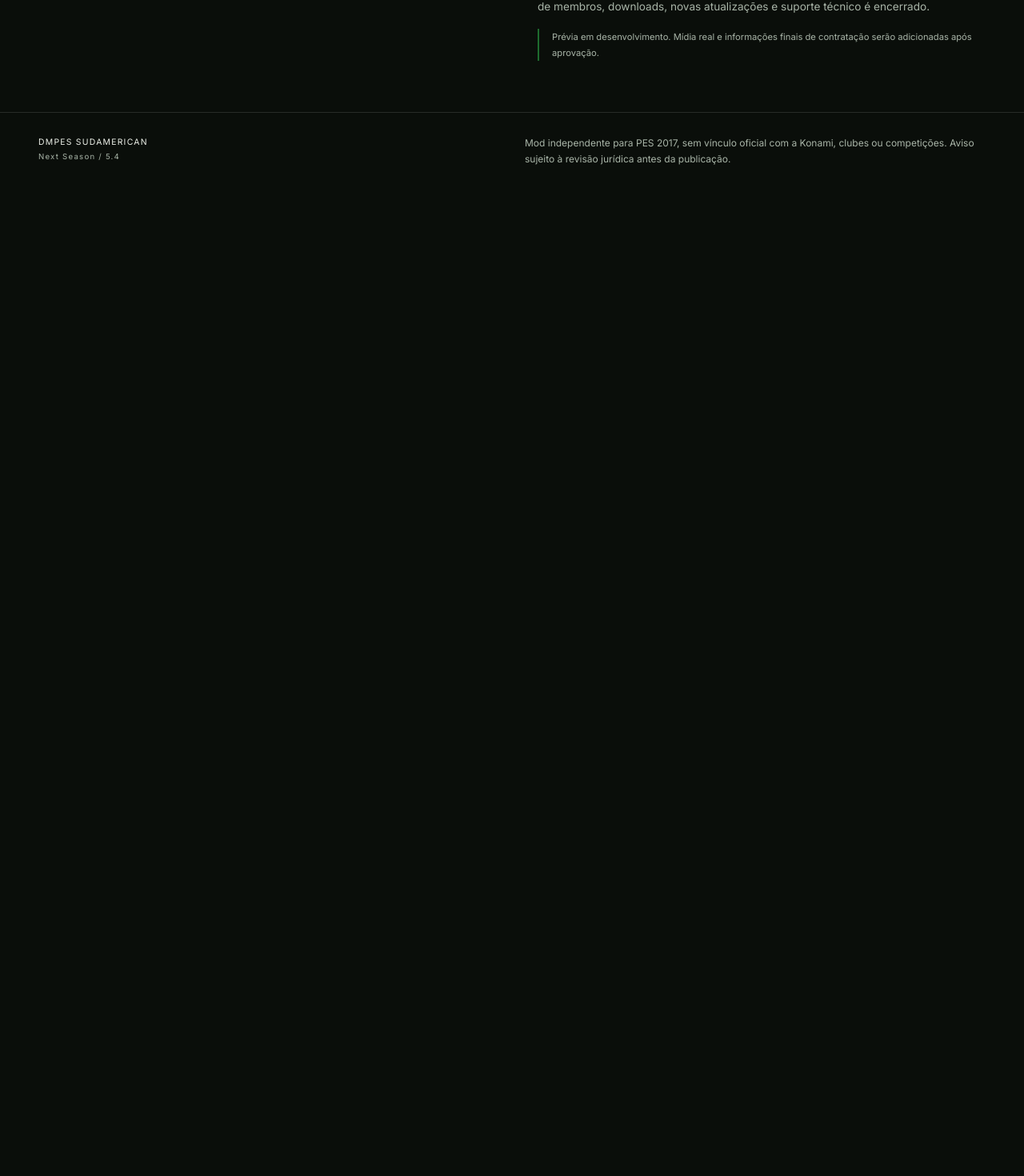
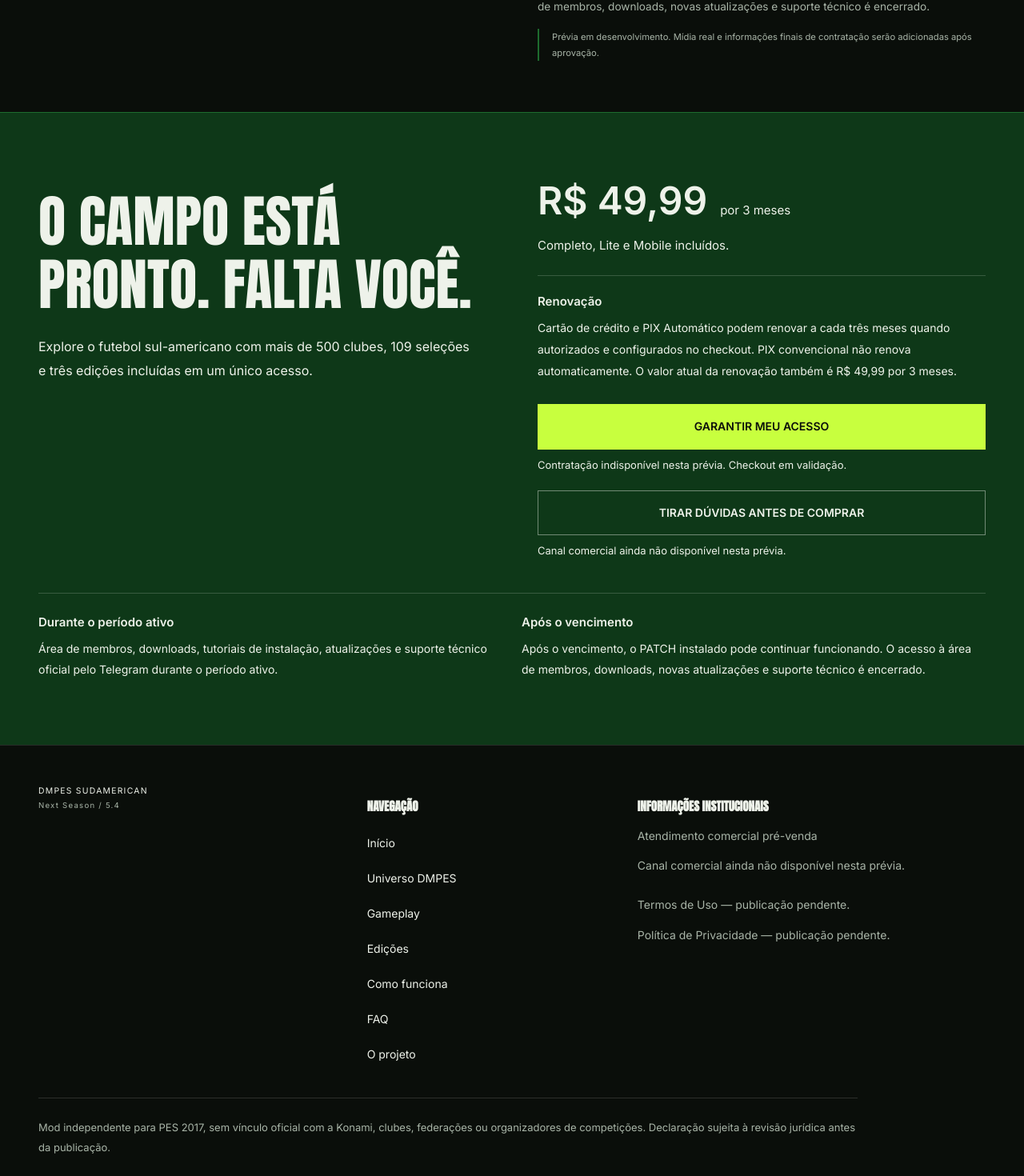
Before and after one commit to dmpescomercial/dmpes-landing-page, a Next.js app: page / in a window 1280 px wide. Shown: the part 7767-9237 px from the top of the page at 80% size. Before the commit the page ends 8003 px from the top, so only its background shows below. Built offline with nearby package versions, Linux system fonts and the light colour scheme.

Commit message:
Implementa CTA final e rodapé institucional da Fase 7 para revisão

```diff
--- a/app/globals.css
+++ b/app/globals.css
@@ -300,3 +300,33 @@
 .faq-answer { padding: 0 1.25rem 1.25rem; color: var(--color-muted); font-size: .9375rem; line-height: 1.9; }
 @media (min-width: 1024px) { .faq-section { padding: 5rem 0; } .faq-question { padding: 1.25rem 1.5rem; font-size: 1rem; } .faq-answer { padding: 0 1.5rem 1.5rem; } }
 @media (prefers-reduced-motion: reduce) { .faq-item, .faq-question { transition: none; } }
+
+/* Fase 7: fechamento comercial com destinos pendentes indisponíveis. */
+.final-cta { padding: 4rem 0; background: var(--color-deep-green); border-top: 1px solid var(--color-brand-green); }
+.final-cta-grid { display: grid; gap: 2.5rem; }
+.final-cta-heading h2 { font-family: var(--font-display); font-size: clamp(2.75rem,5.5vw,4.5rem); line-height: 1.12; font-weight: 400; }
+.final-cta-heading > p { margin-top: 1.5rem; font-size: 1rem; line-height: 1.85; max-width: 34rem; }
+.final-cta-offer { min-width: 0; }
+.final-cta-price { display: flex; flex-wrap: wrap; align-items: baseline; gap: .5rem 1rem; }
+.final-cta-price strong { font-size: clamp(2.25rem,4vw,3rem); font-weight: 600; line-height: 1.25; white-space: nowrap; }
+.final-cta-price span, .final-cta-editions { font-size: .9375rem; line-height: 1.8; }
+.final-cta-editions { margin-top: .75rem; }
+.final-cta-renewal { margin-top: 1.5rem; padding-top: 1.25rem; border-top: 1px solid #eef2ea30; }
+.final-cta h3 { font-size: .9375rem; font-weight: 600; line-height: 1.6; }
+.final-cta-renewal p, .final-cta-conditions p { margin-top: .5rem; font-size: .875rem; line-height: 1.9; }
+.final-cta-actions { display: grid; gap: 1.25rem; margin-top: 1.75rem; }
+.pending-button { width: 100%; min-height: 52px; padding: 1rem; font-family: var(--font-sans); font-size: .875rem; font-weight: 600; line-height: 1.6; cursor: not-allowed; }
+.pending-primary { background: var(--color-lime); color: var(--color-background); border: 1px solid var(--color-lime); }
+.pending-secondary { background: transparent; color: var(--color-foreground); border: 1px solid #eef2ea70; }
+.pending-action p { margin-top: .5rem; font-size: .8125rem; line-height: 1.8; }
+.final-cta-conditions { display: grid; gap: 1.5rem; margin-top: 2.5rem; padding-top: 1.5rem; border-top: 1px solid #eef2ea30; }
+.institutional-footer { padding: 3rem 0 2rem; }
+.institutional-footer-grid { display: grid; gap: 2rem; }
+.institutional-footer h2 { font-size: .9375rem; line-height: 1.6; font-weight: 600; }
+.institutional-footer ul { list-style: none; padding: 0; margin-top: .75rem; }
+.institutional-footer nav a { display: inline-flex; align-items: center; min-height: 44px; font-size: .875rem; line-height: 1.7; }
+.footer-information p, .footer-information li { margin-top: .75rem; color: var(--color-muted); font-size: .875rem; line-height: 1.8; }
+.footer-information ul { margin-top: 1.5rem; }
+.footer-independence { margin-top: 2rem; padding-top: 1.5rem; border-top: 1px solid #eef2ea25; max-width: 64rem; color: var(--color-muted); font-size: .8125rem; line-height: 1.9; }
+@media (min-width: 640px) { .final-cta-conditions { grid-template-columns: repeat(2,minmax(0,1fr)); } }
+@media (min-width: 1024px) { .final-cta { padding: 5rem 0; } .final-cta-grid { grid-template-columns: 1fr 1fr; gap: 4rem; } .institutional-footer-grid { grid-template-columns: 1fr .8fr 1.2fr; gap: 3rem; } }
--- a/app/page.tsx
+++ b/app/page.tsx
@@ -1,3 +1,4 @@
+import { FinalCTA } from "@/components/sections/final-cta";
 import { FAQ } from "@/components/sections/faq";
 import { HowItWorks } from "@/components/sections/how-it-works";
 import { Editions } from "@/components/sections/editions";
@@ -10,5 +11,5 @@
 import { product } from "@/content/product";
 
 export default function Home() {
-  return <><Header /><main id="conteudo"><Hero /><Universe /><Gallery /><Editions /><HowItWorks /><FAQ /><section id="sobre" aria-labelledby="about-title" className="about-section"><Container className="about-grid"><div><p className="eyebrow">Um projeto independente</p><h2 id="about-title">Sul-americano<br />por essência.</h2></div><div className="about-copy"><p>{product.aboutDescription}</p><p>{product.subscription.activeBenefits}</p><p className="text-muted">{product.subscription.expiry}</p><p className="development-note">Prévia em desenvolvimento. Mídia real e informações finais de contratação serão adicionadas após aprovação.</p></div></Container></section></main><Footer /></>;
+  return <><Header /><main id="conteudo"><Hero /><Universe /><Gallery /><Editions /><HowItWorks /><FAQ /><section id="sobre" aria-labelledby="about-title" className="about-section"><Container className="about-grid"><div><p className="eyebrow">Um projeto independente</p><h2 id="about-title">Sul-americano<br />por essência.</h2></div><div className="about-copy"><p>{product.aboutDescription}</p><p>{product.subscription.activeBenefits}</p><p className="text-muted">{product.subscription.expiry}</p><p className="development-note">Prévia em desenvolvimento. Mídia real e informações finais de contratação serão adicionadas após aprovação.</p></div></Container></section><FinalCTA /></main><Footer /></>;
 }
--- a/components/layout/footer.tsx
+++ b/components/layout/footer.tsx
@@ -1,6 +1,15 @@
 import { Container } from "@/components/ui/container";
 import { product } from "@/content/product";
+import { footerContent } from "@/content/footer";
+import { commercialLinks } from "@/content/links";
 
 export function Footer() {
-  return <footer className="site-footer"><Container className="flex flex-col gap-4 py-7 sm:flex-row sm:items-start sm:justify-between"><p className="footer-brand">{product.name}<br /><span>{product.edition} / {product.version}</span></p><p className="max-w-xl text-xs leading-relaxed text-muted">Mod independente para PES 2017, sem vínculo oficial com a Konami, clubes ou competições. Aviso sujeito à revisão jurídica antes da publicação.</p></Container></footer>;
+  return <footer className="site-footer institutional-footer"><Container>
+    <div className="institutional-footer-grid">
+      <div><p className="footer-brand">{product.name}<br /><span>{product.edition} / {product.version}</span></p></div>
+      <nav aria-label="Navegação do rodapé"><h2>Navegação</h2><ul>{footerContent.navigation.map(link => <li key={link.href}><a href={link.href}>{link.label}</a></li>)}</ul></nav>
+      <div className="footer-information"><h2>Informações institucionais</h2><p>Atendimento comercial pré-venda</p><p>{commercialLinks.whatsapp.explanation}</p><ul>{footerContent.documents.map(document => <li key={document}>{document}</li>)}</ul></div>
+    </div>
+    <p className="footer-independence">{footerContent.independence}</p>
+  </Container></footer>;
 }
--- /dev/null
+++ b/components/sections/final-cta.tsx
@@ -0,0 +1,20 @@
+import { Container } from "@/components/ui/container";
+import { PendingAction } from "@/components/ui/pending-action";
+import { finalCTA } from "@/content/final-cta";
+import { commercialLinks } from "@/content/links";
+import { formattedPrice, product } from "@/content/product";
+
+export function FinalCTA() {
+  return <section id="acesso" className="final-cta" aria-labelledby="final-cta-title"><Container>
+    <div className="final-cta-grid">
+      <div className="final-cta-heading"><h2 id="final-cta-title">{finalCTA.title}</h2><p>{finalCTA.description}</p></div>
+      <div className="final-cta-offer">
+        <p className="final-cta-price"><strong>{formattedPrice}</strong><span>por {product.subscription.months} meses</span></p>
+        <p className="final-cta-editions">{finalCTA.editions}</p>
+        <div className="final-cta-renewal"><h3>Renovação</h3><p>{finalCTA.renewal}</p></div>
+        <div className="final-cta-actions"><PendingAction id="final-checkout" label={finalCTA.primaryLabel} explanation={commercialLinks.checkout.explanation} primary /><PendingAction id="final-whatsapp" label={finalCTA.secondaryLabel} explanation={commercialLinks.whatsapp.explanation} /></div>
+      </div>
+    </div>
+    <div className="final-cta-conditions"><div><h3>Durante o período ativo</h3><p>{product.subscription.activeBenefits}</p></div><div><h3>Após o vencimento</h3><p>{product.subscription.expiry}</p></div></div>
+  </Container></section>;
+}
--- /dev/null
+++ b/components/ui/pending-action.tsx
@@ -0,0 +1,6 @@
+export function PendingAction({ id, label, explanation, primary = false }: { id: string; label: string; explanation: string; primary?: boolean }) {
+  return <div className="pending-action">
+    <button type="button" disabled aria-describedby={`${id}-status`} className={`pending-button ${primary ? "pending-primary" : "pending-secondary"}`}>{label}</button>
+    <p id={`${id}-status`}>{explanation}</p>
+  </div>;
+}
--- /dev/null
+++ b/content/final-cta.ts
@@ -0,0 +1,10 @@
+import { formattedPrice, product } from "./product";
+
+export const finalCTA = {
+  title: "O CAMPO ESTÁ PRONTO. FALTA VOCÊ.",
+  description: "Explore o futebol sul-americano com mais de 500 clubes, 109 seleções e três edições incluídas em um único acesso.",
+  editions: `${product.versions.slice(0, -1).map(edition => edition.name).join(", ")} e ${product.versions.at(-1)?.name} incluídos.`,
+  renewal: `${product.subscription.renewal} O valor atual da renovação também é ${formattedPrice} por ${product.subscription.months} meses.`,
+  primaryLabel: "GARANTIR MEU ACESSO",
+  secondaryLabel: "TIRAR DÚVIDAS ANTES DE COMPRAR",
+} as const;
--- /dev/null
+++ b/content/footer.ts
@@ -0,0 +1,13 @@
+export const footerContent = {
+  navigation: [
+    { label: "Início", href: "#inicio" },
+    { label: "Universo DMPES", href: "#universo" },
+    { label: "Gameplay", href: "#galeria" },
+    { label: "Edições", href: "#edicoes" },
+    { label: "Como funciona", href: "#como-funciona" },
+    { label: "FAQ", href: "#faq" },
+    { label: "O projeto", href: "#sobre" },
+  ],
+  documents: ["Termos de Uso — publicação pendente.", "Política de Privacidade — publicação pendente."],
+  independence: "Mod independente para PES 2017, sem vínculo oficial com a Konami, clubes, federações ou organizadores de competições. Declaração sujeita à revisão jurídica antes da publicação.",
+} as const;
--- /dev/null
+++ b/content/links.ts
@@ -0,0 +1,5 @@
+/** Destinos pendentes: nenhum link comercial pode ser acionado nesta fase. */
+export const commercialLinks = {
+  checkout: { status: "pending", url: null, explanation: "Contratação indisponível nesta prévia. Checkout em validação." },
+  whatsapp: { status: "pending", url: null, explanation: "Canal comercial ainda não disponível nesta prévia." },
+} as const;
```
Also changed, not shown: 1 other file (tests, documents, lock files or other folders).
